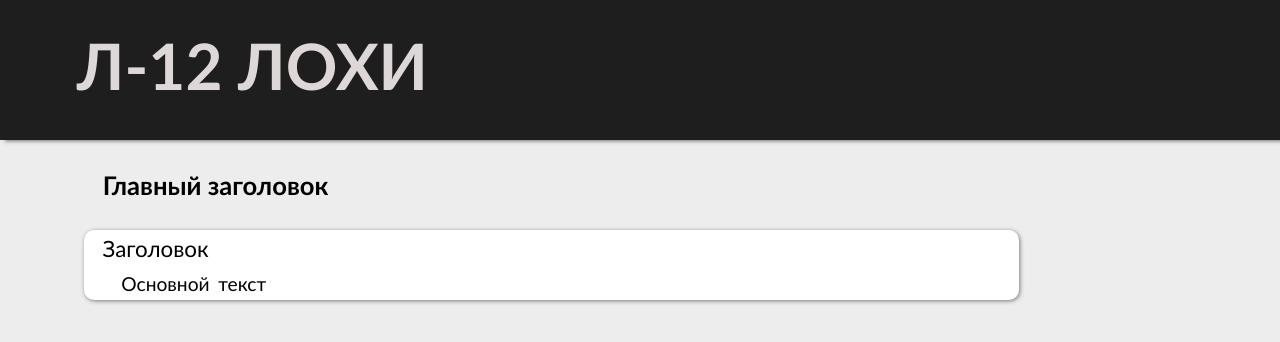
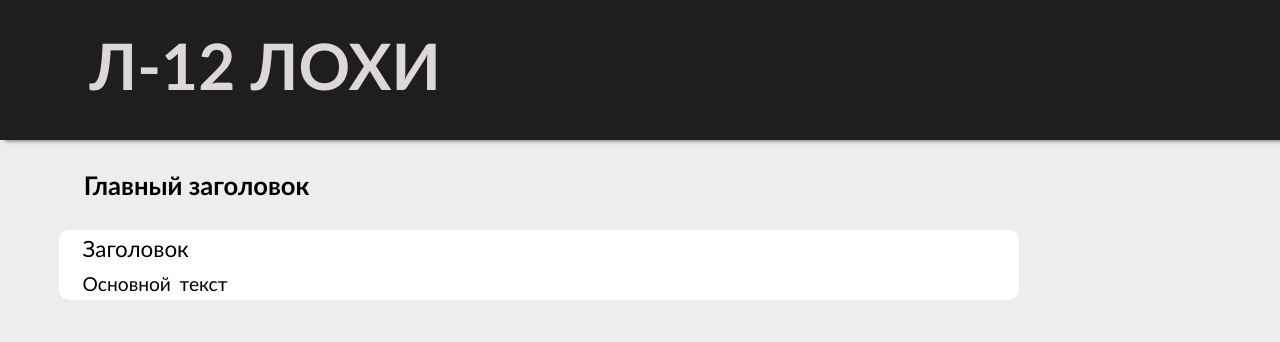
Before and after one commit to ilyasporysh/ilyasporysh.github.io, a plain HTML site: page index.html in a window 1280 px wide. Drawn offline with Linux system fonts and the light colour scheme.

Commit message:
Update style.css

```diff
--- a/style.css
+++ b/style.css
@@ -12,7 +12,7 @@ header {
 }
 
 .headlg {
-    padding-left: 6%;
+    padding-left: 7%;
     padding-top: 27px;
     font-family:'Gill Sans', 'Gill Sans MT', Calibri, 'Trebuchet MS', sans-serif;
     font-size: 400%;
@@ -21,7 +21,7 @@ header {
 
 .txt1 {
     margin-top: 170px;
-    margin-left: 7.5%;
+    margin-left: 6%;
     font-family:'Gill Sans', 'Gill Sans MT', Calibri, 'Trebuchet MS', sans-serif;
     font-weight: 600;
     font-size: 160%;
@@ -32,16 +32,15 @@ header {
     display: flexbox;
     flex-direction: column;
     margin-top:30px;
-    margin-left: 6%;
+    margin-left: 4%;
     margin-right: 20%;
     border-radius: 10px;
     background-color: rgb(255, 255, 255);
-    box-shadow: 1px 1px 4px rgb(125, 123, 123);
 }
 
 .txt2 {
     margin-top: 5px;
-    margin-left: 2%;
+    margin-left: 2.5%;
     padding-bottom: 5px;
     font-family:'Gill Sans', 'Gill Sans MT', Calibri, 'Trebuchet MS', sans-serif;
     font-size: 140%;
@@ -49,7 +48,7 @@ header {
 
 .txt3 {
     margin-top: 5px;
-    margin-inline: 4%;
+    margin-inline: 2.5%;
     padding-bottom: 5px;
     font-family:'Gill Sans', 'Gill Sans MT', Calibri, 'Trebuchet MS', sans-serif;
     white-space: pre-wrap;
```
